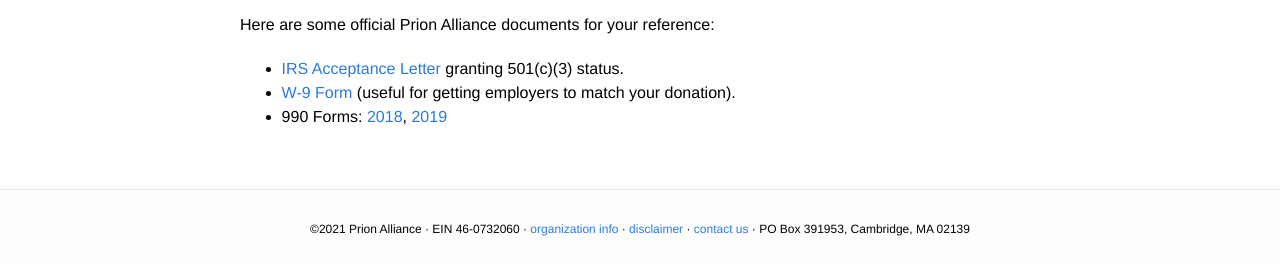
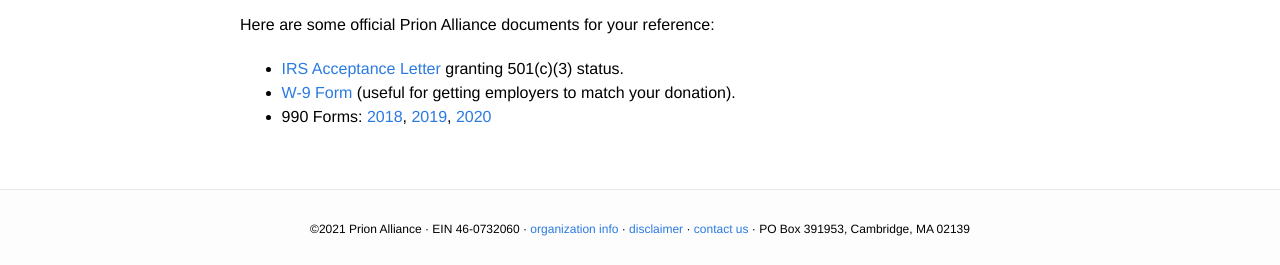
Before and after one commit to ericminikel/prionalliance, a Jekyll site: the page built from organization-info.md, in a window 1280 px wide. Shown: the part 646-911 px from the top of the page. Built offline with Jekyll 4.4.1, drawn with Linux system fonts in a browser that asks for light colours.

Commit message:
2020 990

```diff
--- a/organization-info.md
+++ b/organization-info.md
@@ -17,4 +17,4 @@
 
 + [IRS Acceptance Letter](/media/2019/03/PrionAlliance_IRS_501c3_Status_Letter_2012-10-23.pdf) granting 501(c)(3) status.
 + [W-9 Form](/media/2019/03/PrionAlliance_W-9_Form.pdf) (useful for getting employers to match your donation).
-+ 990 Forms: [2018](/media/2019/03/PrionAlliance_IRS_Form990_2018.pdf), [2019](/media/2020/02/PrionAlliance_IRS_Form990_2019.pdf)
++ 990 Forms: [2018](/media/2019/03/PrionAlliance_IRS_Form990_2018.pdf), [2019](/media/2020/02/PrionAlliance_IRS_Form990_2019.pdf), [2020](/media/2021/03/PrionAlliance_IRS_Form990_2020.pdf)
```
Also changed, not shown: 1 other file.
